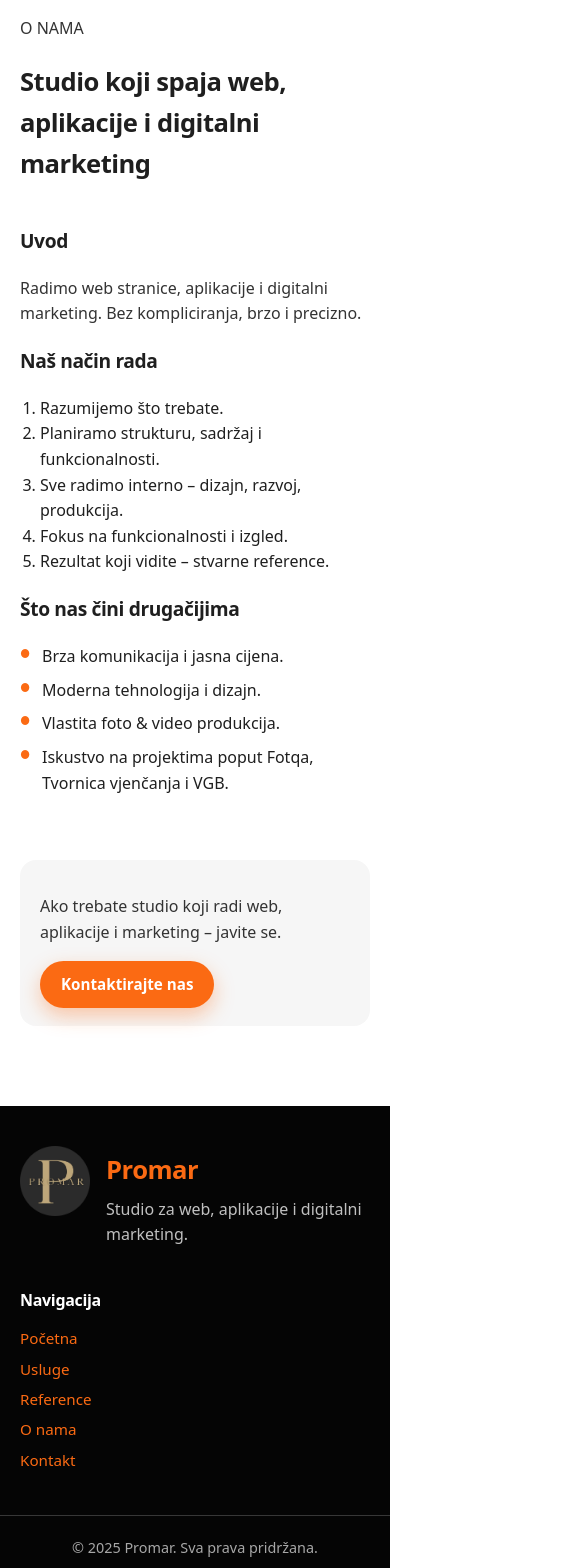
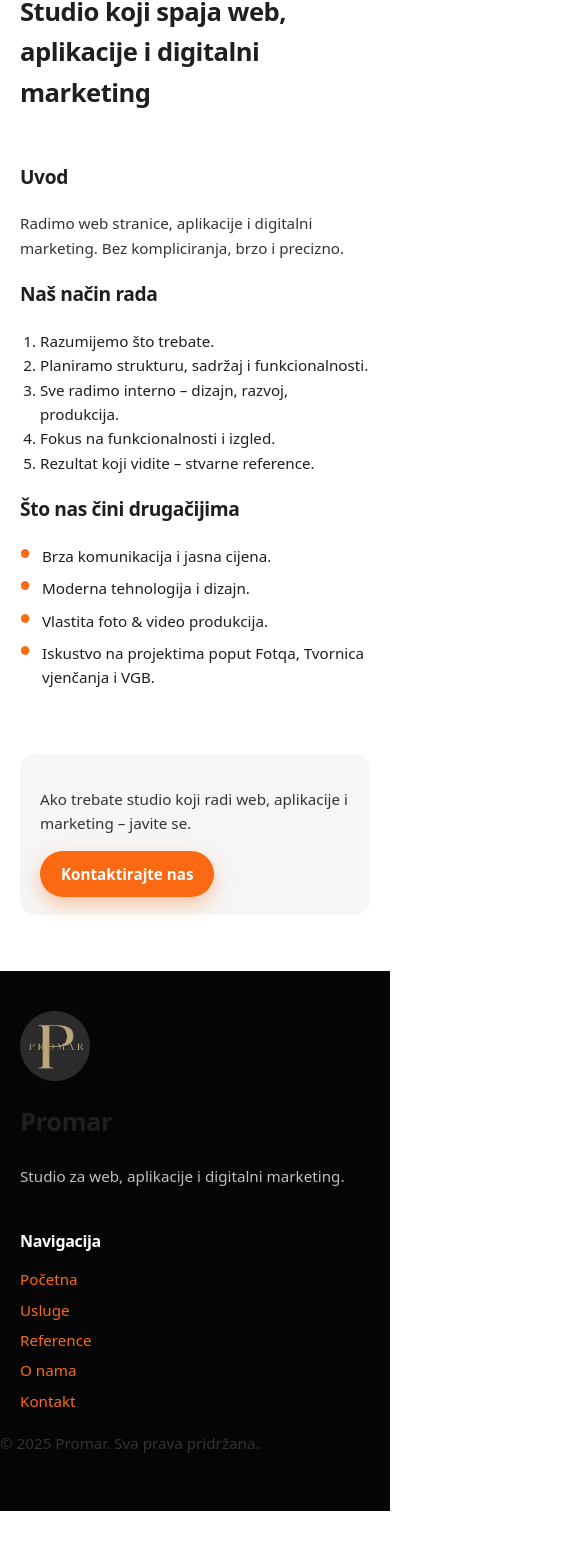
Before and after one commit to Ren0g/promar, a Next.js app: page /o-nama in a window 390 px wide. Shown: the part 180-1748 px from the top of the page, 585 px wide, since content can reach past the window. After the commit the page ends 1691 px from the top, so only its background shows below. Built offline with nearby package versions, Linux system fonts and the light colour scheme.

Commit message:
Update globals.css

```diff
--- a/app/globals.css
+++ b/app/globals.css
@@ -401,57 +401,33 @@ p {
   margin: 4px 0;
 }
 /* ============================
-   CLEAN PROMAR FOOTER — FINAL
+   CLEAN PROMAR FOOTER
    ============================ */
 
 .footer {
   background: #050505;
-  padding: 40px 0 0 0;
+  padding: 40px 0;
   color: #ffffff;
 }
 
-/* LEFT + RIGHT layout */
 .footer-inner {
-  display: flex;
-  justify-content: space-between;
-  align-items: flex-start;
+  display: grid;
+  grid-template-columns: minmax(0, 1fr) minmax(0, 0.8fr) minmax(0, 0.8fr);
   gap: 40px;
-}
-
-/* LEFT SIDE (logo + text) */
-.footer-brand {
-  display: flex;
-  align-items: flex-start;
-  gap: 16px;
 }
 
 .footer-brand img {
   height: 70px;
+  margin-bottom: 12px;
 }
 
-.footer-brand-text {
-  display: flex;
-  flex-direction: column;
-  gap: 6px;
-  margin-top: 4px;
-}
-
-.footer-brand-title {
-  font-size: 2rem;
-  font-weight: 700;
-  color: var(--color-orange);
+.footer-brand p {
+  color: rgba(255, 255, 255, 0.75);
   margin: 0;
-  padding: 0;
-}
-
-.footer-tagline {
-  margin: 0;
-  font-size: 1rem;
-  color: rgba(255, 255, 255, 0.75);
   line-height: 1.6;
 }
 
-/* RIGHT SIDE (navigacija) */
+/* Title "Navigacija" */
 .footer-links h4 {
   margin: 0 0 10px 0;
   font-size: 1rem;
@@ -459,11 +435,13 @@ p {
   color: #ffffff;
 }
 
+/* Linkovi */
 .footer-links a {
   display: block;
   font-size: 0.95rem;
+  font-weight: 400;
   padding: 3px 0;
-  color: var(--color-orange);
+  color: #fb6a13;
   transition: color 0.2s ease;
 }
 
@@ -471,37 +449,65 @@ p {
   color: #ffffff;
 }
 
-/* COPYRIGHT (bottom) */
-.footer-bottom {
-  margin-top: 40px;
-  padding: 20px 0;
-  text-align: center;
-  border-top: 1px solid rgba(255, 255, 255, 0.2);
-}
-
-.footer-bottom p {
+/* Meta tekst – © 2025 Promar */
+.footer-meta p {
   margin: 0;
   font-size: 0.9rem;
+  text-align: right;
   color: rgba(255, 255, 255, 0.65);
 }
 
-/* RESPONSIVE FOOTER */
+/* ============================
+   RESPONSIVE – FOOTER
+   ============================ */
+
 @media (max-width: 992px) {
   .footer-inner {
-    flex-direction: column;
-    align-items: flex-start;
+    grid-template-columns: 1fr 1fr;
   }
 }
 
 @media (max-width: 768px) {
-  .footer-brand-title {
-    font-size: 1.6rem;
+  .footer-inner {
+    grid-template-columns: 1fr;
+    text-align: left;
+  }
+
+  .footer-brand img {
+    margin-bottom: 12px;
+  }
+
+  .footer-meta p {
+    text-align: left;
+    margin-top: 20px;
   }
 }
 
-/* ============================
-   BUTTONS (RESTORED)
-   ============================ */
+/* SECTION TITLE & BUTTONS */
+
+.section-title {
+  margin-bottom: 28px;
+}
+
+.section-title-center {
+  text-align: center;
+}
+
+.section-kicker {
+  text-transform: uppercase;
+  font-size: 0.8rem;
+  letter-spacing: 0.12em;
+  font-weight: 600;
+  color: var(--color-orange);
+  margin-bottom: 10px;
+}
+
+.section-subtitle {
+  margin-top: 6px;
+  max-width: 36rem;
+}
+
+/* BUTTONS */
 
 .btn {
   display: inline-flex;
@@ -523,6 +529,7 @@ p {
   background: var(--color-orange);
   color: var(--color-white);
   box-shadow: 0 8px 20px rgba(251, 106, 19, 0.35);
+  transition: box-shadow 0.25s ease, transform 0.25s ease;
 }
 
 .btn-primary:hover {
@@ -544,9 +551,56 @@ p {
   background: rgba(251, 106, 19, 0.05);
 }
 
-/* ============================
-   REMAINDER FROM ORIGINAL FILE
-   ============================ */
+/* FORM */
+
+.contact-form {
+  background: #ffffff;
+  padding: 24px;
+  border-radius: var(--radius-lg);
+  box-shadow: var(--shadow-soft);
+}
+
+.form-grid {
+  display: grid;
+  grid-template-columns: repeat(2, minmax(0, 1fr));
+  gap: 18px 22px;
+}
+
+.form-field {
+  display: flex;
+  flex-direction: column;
+  gap: 6px;
+  margin-bottom: 12px;
+}
+
+.form-field label {
+  font-size: 0.9rem;
+  font-weight: 500;
+}
+
+.form-field input,
+.form-field select,
+.form-field textarea {
+  border-radius: 999px;
+  border: 1px solid rgba(0, 0, 0, 0.06);
+  padding: 10px 14px;
+  font-family: inherit;
+  font-size: 0.95rem;
+  outline: none;
+  background: #fafafa;
+}
+
+.form-field textarea {
+  border-radius: 18px;
+  resize: vertical;
+}
+
+.form-field input:focus,
+.form-field select:focus,
+.form-field textarea:focus {
+  border-color: rgba(251, 106, 19, 0.6);
+  background: #ffffff;
+}
 
 .form-error {
   font-size: 0.8rem;
@@ -566,11 +620,12 @@ p {
   gap: 36px;
 }
 
+/* CTA blok centriran vertikalno */
 .two-cols > .about-highlight {
   align-self: center;
 }
 
-/* Fade-in animations */
+/* Fade-in animacija */
 @keyframes fadeInUp {
   from {
     opacity: 0;
@@ -597,18 +652,92 @@ p {
   animation: fadeInUp 1.2s ease-out forwards;
 }
 
-/* Responsive tweaks (unchanged from original) */
+/* ============================
+   RESPONSIVE – TABLET & MOBILE
+   ============================ */
+
+/* Tablet & small desktop */
+/* Better spacing for mobile header */
+.header-inner {
+  padding-left: 16px;
+  padding-right: 16px;
+}
 @media (max-width: 992px) {
   .hero-inner,
   .two-cols,
-  .contact-layout {
+  .contact-layout,
+  .footer-inner {
     grid-template-columns: minmax(0, 1fr);
+  }
+
+  .hero-media {
+    order: -1;
+  }
+
+  .footer-meta {
+    text-align: left;
+  }
+
+  .section {
+    padding: 64px 0;
   }
 }
 
+/* Mobile */
+/* Better spacing for mobile header */
+.header-inner {
+  padding-left: 16px;
+  padding-right: 16px;
+}
 @media (max-width: 768px) {
   .cards-grid,
   .references-grid {
+    grid-template-columns: minmax(0, 1fr);
+  }
+
+  .section {
+    padding: 56px 0;
+  }
+
+  .hero {
+    padding-top: 64px;
+  }
+
+  /* header / nav */
+  .nav {
+    display: none;
+  }
+
+  .header-cta {
+    display: none;
+  }
+
+  .mobile-nav-toggle {
+    display: block;
+  }
+
+  /* mobile hero layout */
+  .hero-inner {
+    grid-template-columns: minmax(0, 1fr);
+    text-align: center;
+  }
+
+  .hero-subtitle {
+    margin-left: auto;
+    margin-right: auto;
+  }
+
+  .hero-actions {
+    flex-direction: column;
+    align-items: center;
+    justify-content: center;
+  }
+
+  .contact-form {
+    padding: 18px;
+  }
+
+  .form-grid {
     grid-template-columns: minmax(0, 1fr);
   }
 
@@ -623,9 +752,17 @@ p {
   h3 {
     font-size: 1.2rem;
   }
+
+  p,
+  li {
+    font-size: 0.95rem;
+  }
 }
 
-/* FIXES */
+/* ======================
+   FIX: better text width on desktop sections
+   ====================== */
+
 .section .container {
   max-width: 1100px;
 }
@@ -642,16 +779,43 @@ p {
   }
 }
 
+/* Fix for O NAMA layout on laptops */
 .two-cols {
   max-width: 1100px;
   margin: 0 auto;
 }
 
+@media (max-width: 992px) {
+  .two-cols {
+    max-width: 100%;
+  }
+}
+
+/* Fix homepage hero alignment */
+.hero-inner {
+  max-width: 1100px;
+  margin: 0 auto;
+}
+
+@media (max-width: 1200px) {
+  .hero-inner {
+    max-width: 1000px;
+  }
+}
+
+@media (max-width: 992px) {
+  .hero-inner {
+    max-width: 100%;
+  }
+}
+
+/* Fix4: better alignment for O PROMARU section on homepage */
 .home-about {
   max-width: 1100px;
   margin: 0 auto;
 }
 
+/* FIX: Paragrafi široki na laptopu, uži na mobitelu */
 .section p {
   max-width: 100%;
 }
```
